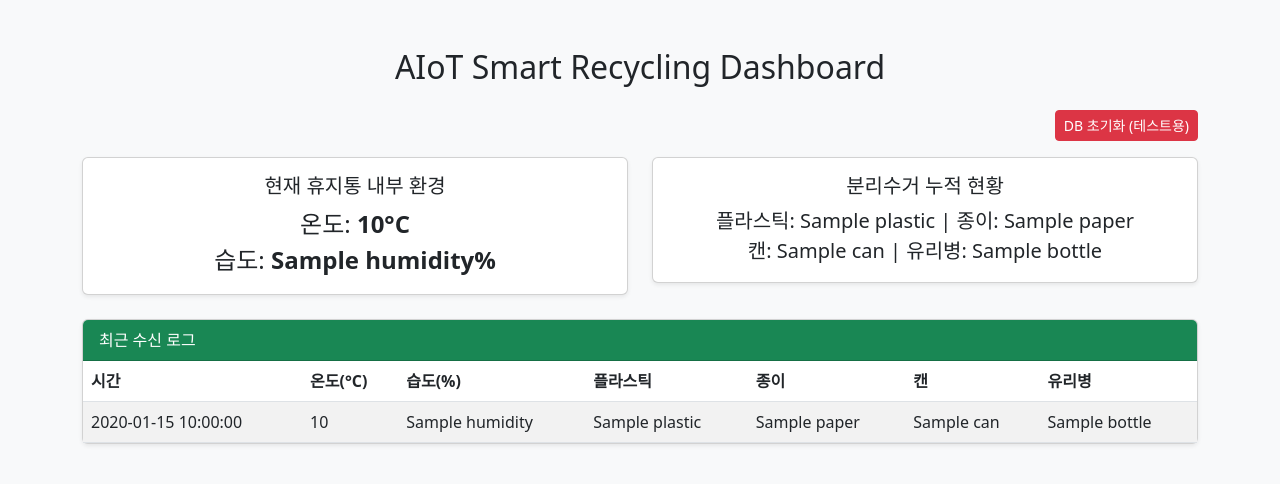
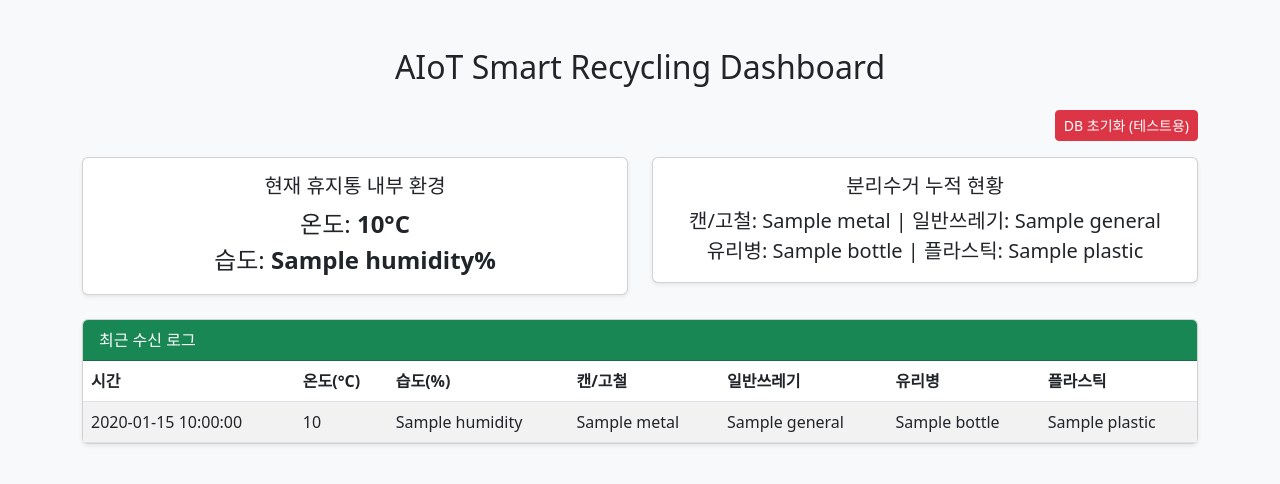
Before and after one commit to IoT26-TeamD/IoT_Trashcan, a Flask app: template WebServer/templates/index.html in a window 1280 px wide. Shown: the top 484 px of the page. Run offline with Flask 3, Linux system fonts and the light colour scheme; the template is opened without the code that fills it: most values are stand-ins (such as "Sample title", 1, 10 or a date in 2020).

Commit message:
refactor: update recycling classes (metal, general, bottle, plastic) and add README

```diff
--- a/WebServer/app.py
+++ b/WebServer/app.py
@@ -8,33 +8,16 @@ DB_NAME = 'iot_data.db'
 def init_db():
     conn = sqlite3.connect(DB_NAME)
     c = conn.cursor()
-
-    # Check if 'bottle' column exists
-    try:
-        c.execute("SELECT bottle FROM sensor_data LIMIT 1")
-    except sqlite3.OperationalError:
-        # If 'bottle' column is missing (or table doesn't exist)
-        try:
-            # Try to migrate general to bottle
-            c.execute("ALTER TABLE sensor_data RENAME COLUMN general TO bottle")
-            conn.commit()
-            print("[DB] Migrated general column to bottle successfully.")
-        except sqlite3.OperationalError:
-            # If migration fails (e.g. SQLite version too old, or no table at all), drop and recreate
-            c.execute("DROP TABLE IF EXISTS sensor_data")
-            conn.commit()
-            print("[DB] Dropped old table to recreate with new schema.")
-
     c.execute('''
         CREATE TABLE IF NOT EXISTS sensor_data (
             id INTEGER PRIMARY KEY AUTOINCREMENT,
             timestamp TEXT,
             temperature REAL,
             humidity REAL,
-            plastic INT,
-            paper INT,
-            can INT,
-            bottle INT
+            metal INT,
+            general INT,
+            bottle INT,
+            plastic INT
         )
     ''')
     conn.commit()
@@ -47,18 +30,18 @@ def receive_data():
     timestamp = datetime.now().strftime("%Y-%m-%d %H:%M:%S")
     temp = data.get('temperature', 0)
     humidity = data.get('humidity', 0)
+    metal = data.get('metal', 0)
+    general = data.get('general', 0)
+    bottle = data.get('bottle', 0)
     plastic = data.get('plastic', 0)
-    paper = data.get('paper', 0)
-    can = data.get('can', 0)
-    bottle = data.get('bottle', 0)
 
     conn = sqlite3.connect(DB_NAME)
     c = conn.cursor()
     c.execute('''
         INSERT INTO sensor_data
-        (timestamp, temperature, humidity, plastic, paper, can, bottle)
+        (timestamp, temperature, humidity, metal, general, bottle, plastic)
         VALUES (?, ?, ?, ?, ?, ?, ?)
-    ''', (timestamp, temp, humidity, plastic, paper, can, bottle))
+    ''', (timestamp, temp, humidity, metal, general, bottle, plastic))
     conn.commit()
     conn.close()
 
@@ -91,15 +74,15 @@ def get_stats():
         return jsonify({
             "temperature": row["temperature"],
             "humidity":    row["humidity"],
+            "metal":       row["metal"],
+            "general":     row["general"],
+            "bottle":      row["bottle"],
             "plastic":     row["plastic"],
-            "paper":       row["paper"],
-            "can":         row["can"],
-            "bottle":      row["bottle"],
             "timestamp":   row["timestamp"],
         })
     return jsonify({
         "temperature": 0, "humidity": 0,
-        "plastic": 0, "paper": 0, "can": 0, "bottle": 0,
+        "metal": 0, "general": 0, "bottle": 0, "plastic": 0,
         "timestamp": None,
     })
 
--- a/WebServer/templates/index.html
+++ b/WebServer/templates/index.html
@@ -1,11 +1,13 @@
 <!DOCTYPE html>
 <html lang="ko">
+
 <head>
     <meta charset="UTF-8">
     <meta name="viewport" content="width=device-width, initial-scale=1.0">
     <title>AIoT Smart Recycling Dashboard</title>
     <link href="https://cdn.jsdelivr.net/npm/bootstrap@5.3.0/dist/css/bootstrap.min.css" rel="stylesheet">
 </head>
+
 <body class="bg-light">
     <div class="container mt-5">
         <h2 class="mb-4 text-center">AIoT Smart Recycling Dashboard</h2>
@@ -33,10 +35,10 @@
                     <div class="card-body">
                         <h5 class="card-title">분리수거 누적 현황</h5>
                         <p class="card-text fs-5">
-                            플라스틱: {{ latest['plastic'] if latest else '0' }} |
-                            종이: {{ latest['paper'] if latest else '0' }} <br>
-                            캔: {{ latest['can'] if latest else '0' }} |
-                            유리병: {{ latest['bottle'] if latest else '0' }}
+                            캔/고철: {{ latest['metal'] if latest else '0' }} |
+                            일반쓰레기: {{ latest['general'] if latest else '0' }} <br>
+                            유리병: {{ latest['bottle'] if latest else '0' }} |
+                            플라스틱: {{ latest['plastic'] if latest else '0' }}
                         </p>
                     </div>
                 </div>
@@ -49,20 +51,30 @@
                 <table class="table table-striped mb-0">
                     <thead>
                         <tr>
-                            <th>시간</th><th>온도(°C)</th><th>습도(%)</th>
-                            <th>플라스틱</th><th>종이</th><th>캔</th><th>유리병</th>
+                            <th>시간</th>
+                            <th>온도(°C)</th>
+                            <th>습도(%)</th>
+                            <th>캔/고철</th>
+                            <th>일반쓰레기</th>
+                            <th>유리병</th>
+                            <th>플라스틱</th>
                         </tr>
                     </thead>
                     <tbody>
                         {% for row in records %}
                         <tr>
-                            <td>{{ row['timestamp'] }}</td><td>{{ row['temperature'] }}</td>
-                            <td>{{ row['humidity'] }}</td><td>{{ row['plastic'] }}</td>
-                            <td>{{ row['paper'] }}</td><td>{{ row['can'] }}</td>
+                            <td>{{ row['timestamp'] }}</td>
+                            <td>{{ row['temperature'] }}</td>
+                            <td>{{ row['humidity'] }}</td>
+                            <td>{{ row['metal'] }}</td>
+                            <td>{{ row['general'] }}</td>
                             <td>{{ row['bottle'] }}</td>
+                            <td>{{ row['plastic'] }}</td>
                         </tr>
                         {% else %}
-                        <tr><td colspan="7" class="text-center">수신된 데이터가 없습니다.</td></tr>
+                        <tr>
+                            <td colspan="7" class="text-center">수신된 데이터가 없습니다.</td>
+                        </tr>
                         {% endfor %}
                     </tbody>
                 </table>
@@ -70,4 +82,5 @@
         </div>
     </div>
 </body>
+
 </html>
```
Also changed, not shown: cam_test_cls.py (+4 -4 lines), main.py (+39 -39 lines), Ku-Yolo-DataSet/labels_4classes/data.yaml (added), README.md (added), remap_to_4_classes.py (added), train_4classes.py (added).
